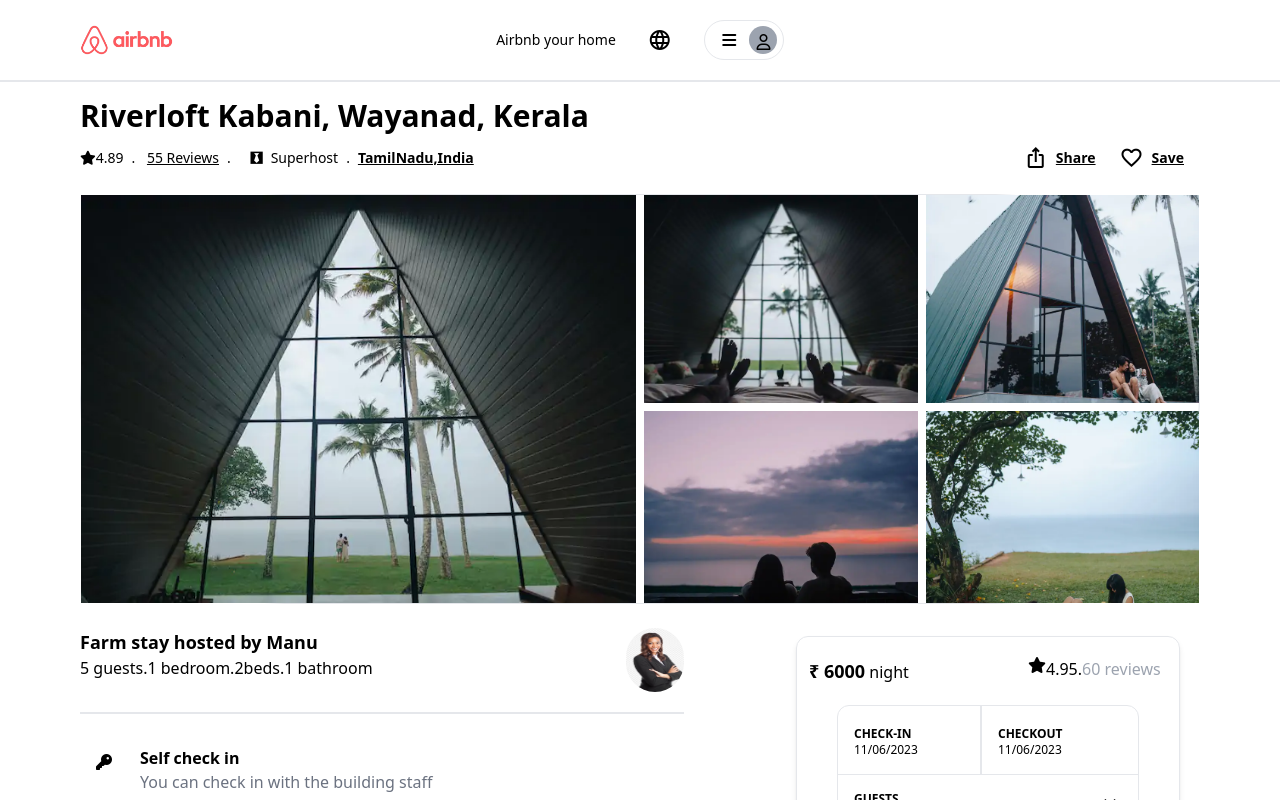
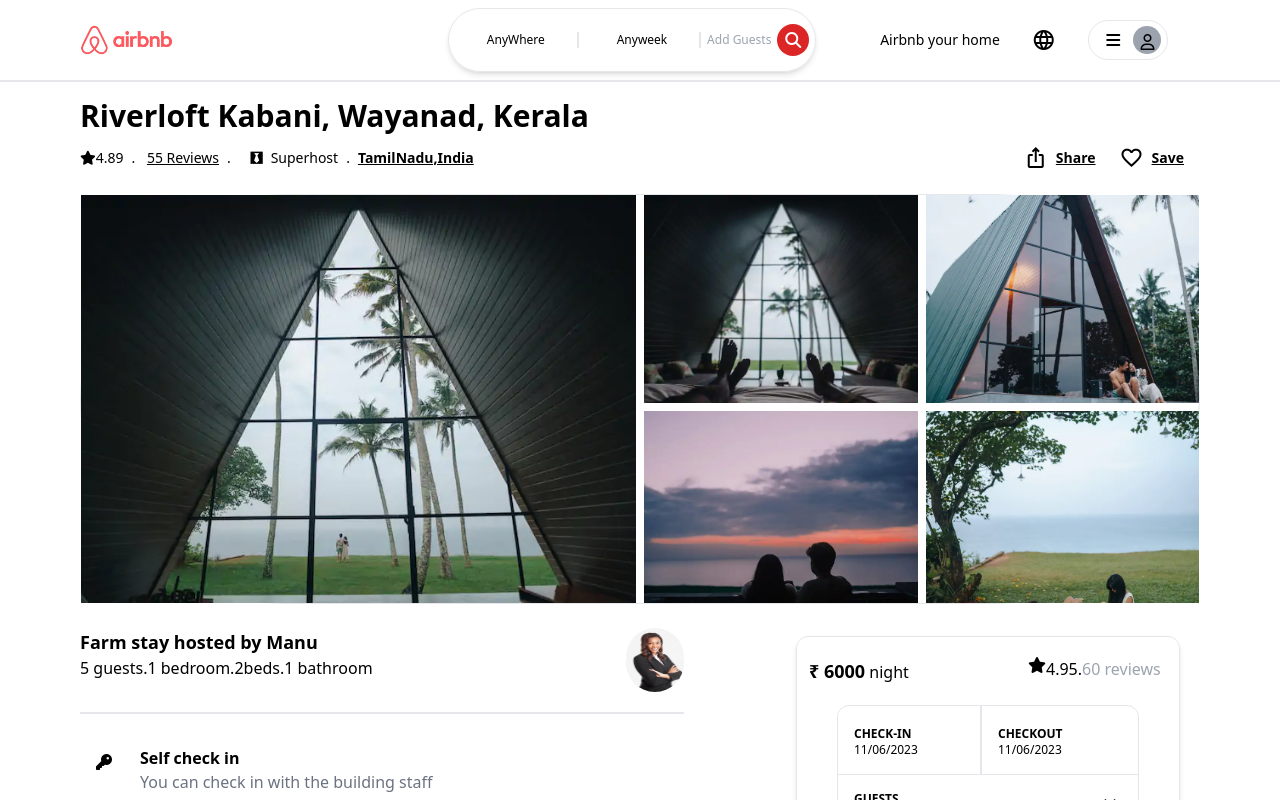
Before and after one commit to Gayathri-Nakkeeran/airbnbStyleClone, a Next.js app: page /pages/pdp in a window 1280 px wide. Shown: the top 800 px of the page. Built offline with nearby package versions, Linux system fonts and the light colour scheme.

Commit message:
Header Updated

```diff
--- a/components/cat1header.tsx
+++ b/components/cat1header.tsx
@@ -39,7 +39,7 @@
           </button>
         </div>
       ) : (
-        <div className=" md:hidden flex mr-10 md:mr-4 justify-evenly items-center border rounded-full shadow-md h-16 hover:shadow-lg">
+        <div className="  flex mr-10 md:mr-4 justify-evenly items-center border rounded-full shadow-md h-16 hover:shadow-lg">
           <button className=" text-left  border-r-2 text-xs px-4 xl:px-8 font-md">
             AnyWhere
           </button>
```
